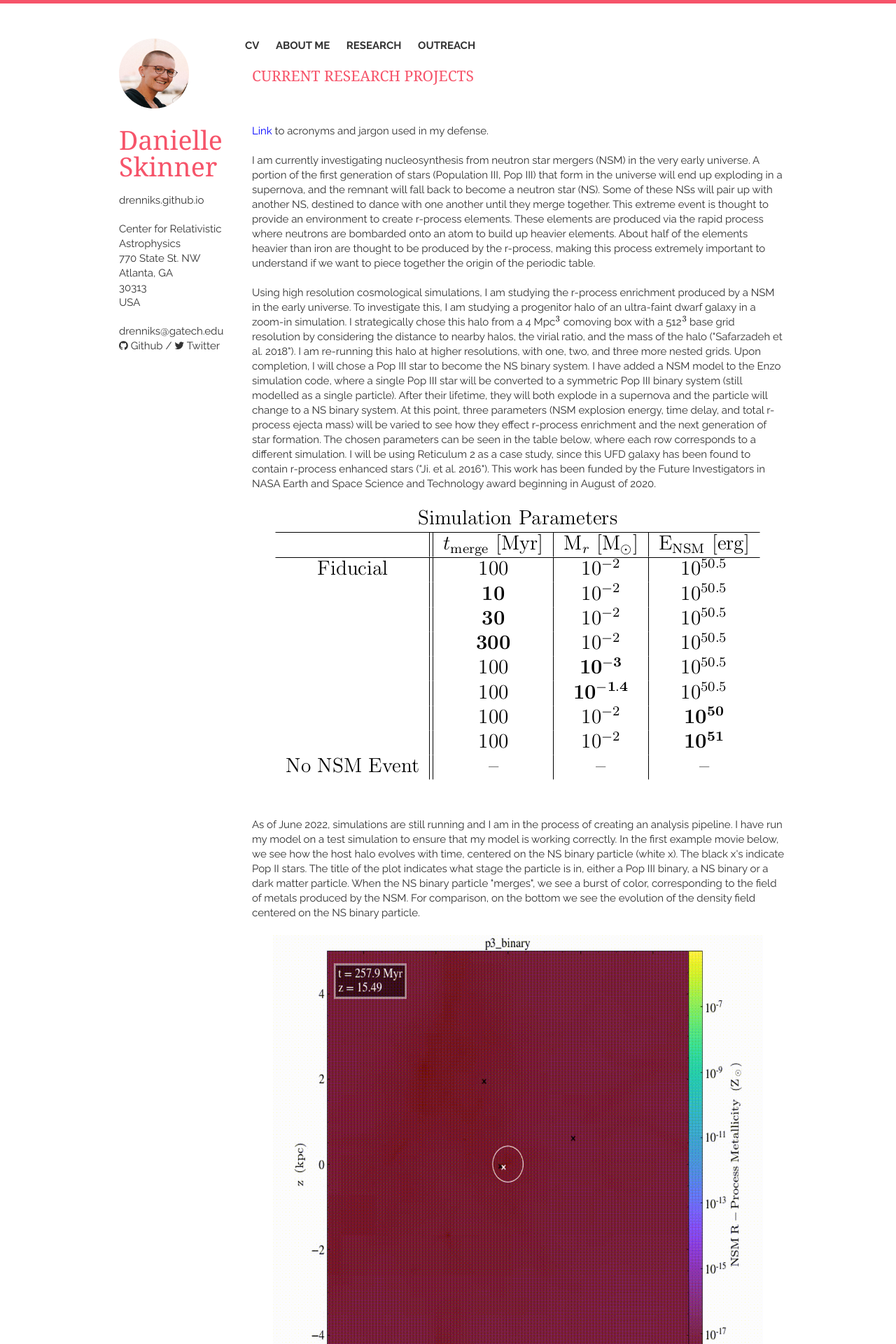
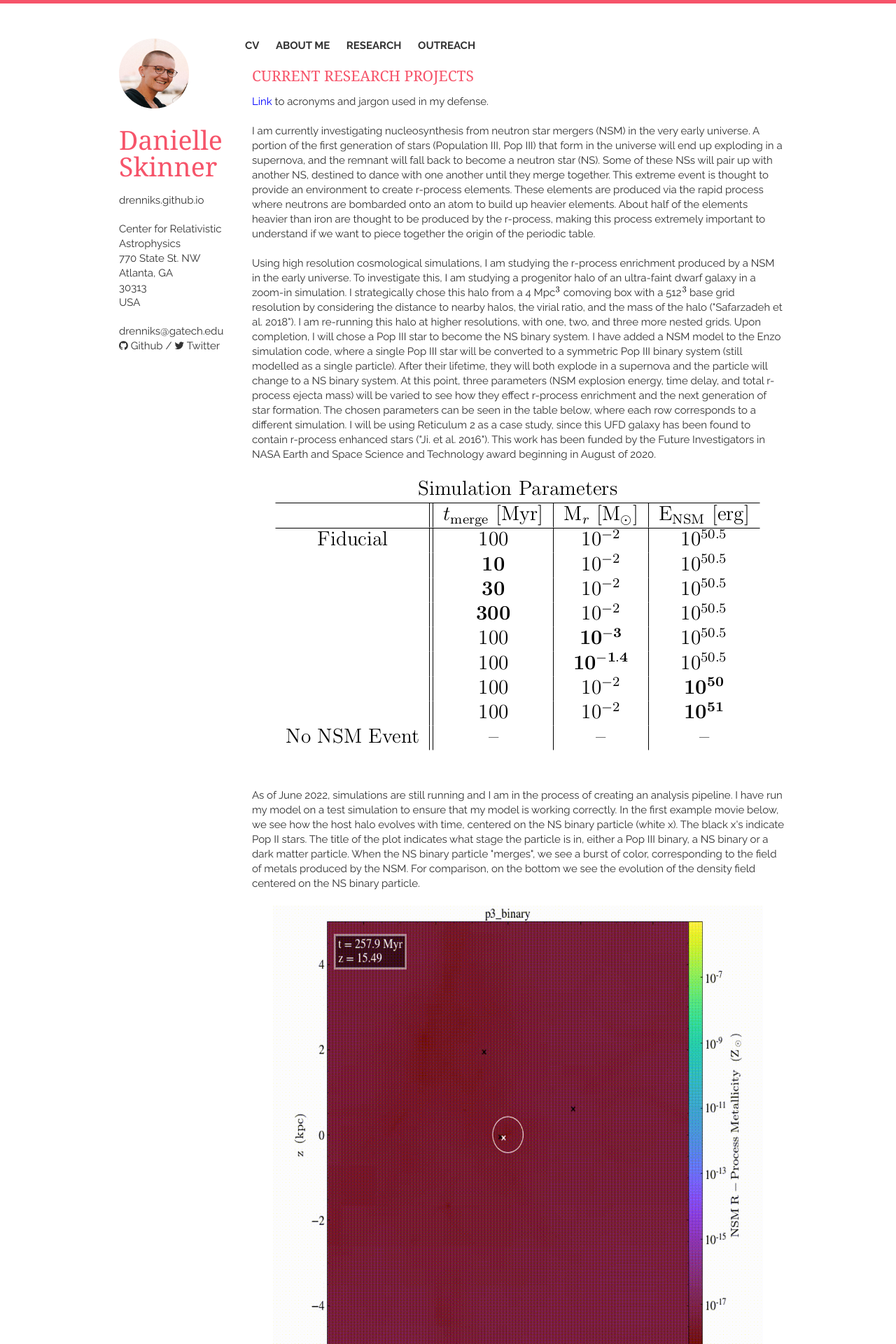
Before and after one commit to drenniks/drenniks.github.io, a Jekyll site: the page built from research/index.html, in a window 1280 px wide. Shown: the top 1920 px of the page at 70% size. Built offline with Jekyll 4.4.1, drawn with Linux system fonts in a browser that asks for light colours; nearby versions of some CDN libraries.

Commit message:
defense jargon link

```diff
--- a/_includes/research.html
+++ b/_includes/research.html
@@ -13,9 +13,7 @@
       src="https://cdn.jsdelivr.net/npm/mathjax@3/es5/tex-svg.js">
     </script>
   <h1>Current Research Projects</h1>
-  <br>
-  <br>
-  <a href="static/Defense_Acronyms_Jargon.pdf" download><font color="#0000ff">Link</font></a> to acronyms and jargon used in my defense.
+  <a href="../static/Defense_Acronyms_Jargon.pdf" download><font color="#0000ff">Link</font></a> to acronyms and jargon used in my defense.
   <br>
   <br>
   I am currently investigating nucleosynthesis from neutron star mergers (NSM) in the very early universe. A portion of the first generation of stars (Population III, Pop III) that form in the universe will end up exploding in a supernova, and the remnant will fall back to become a neutron star (NS). Some of these NSs will pair up with another NS, destined to dance with one another until they merge together. This extreme event is thought to provide an environment to create r-process elements. These elements are produced via the rapid process where neutrons are bombarded onto an atom to build up heavier elements. About half of the elements heavier than iron are thought to be produced by the r-process, making this process extremely important to understand if we want to piece together the origin of the periodic table.
```
